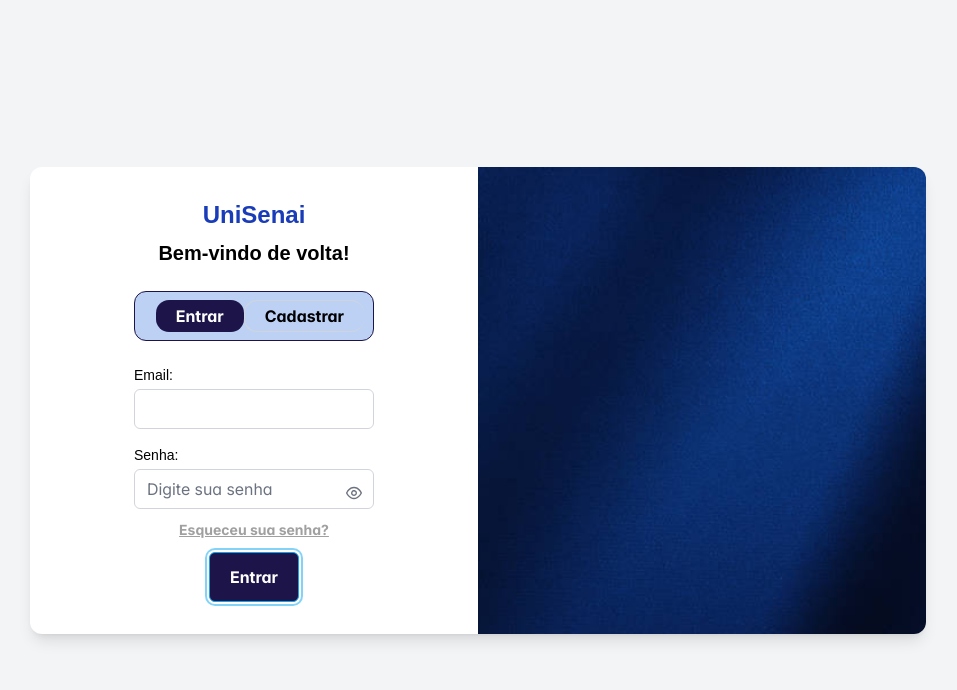
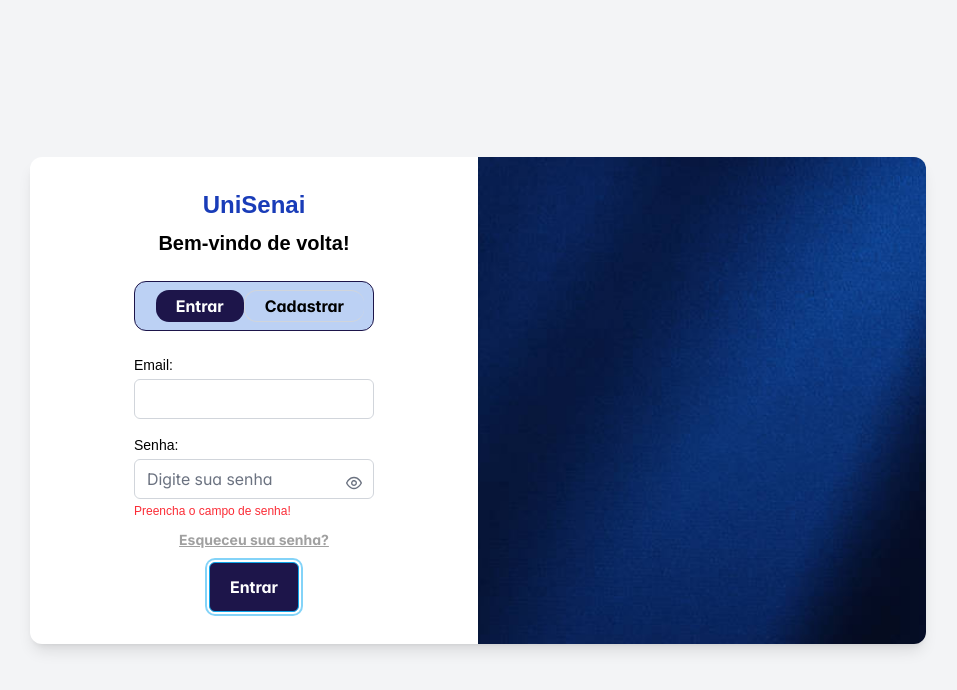
Before and after one commit to Plataforma-Digital-Senai/projeto-extensao, a Next.js app in the folder FrontEnd/: page /LoginPage in a window 1280 px wide. Both pictures are taken after a click on the button "Entrar". Shown: the top 690 px of the page, without its empty margins (162-1119 px from the left). Built offline with nearby package versions, Linux system fonts and the light colour scheme.

Commit message:
:lipstick: Interface styling

```diff
--- a/FrontEnd/src/app/LoginPage/page.tsx
+++ b/FrontEnd/src/app/LoginPage/page.tsx
@@ -12,15 +12,22 @@
 export default function StyledMaskDemo() {
     const [email, setEmail] = useState('');
     const [emailError, setEmailError] = useState('');
+    const [passwordError, setPasswordError] = useState('');
+
     const [senha, setSenha] = useState('');
     const toast = useRef(null);
+
     const showInfo = () => {
-    if (!validateEmail(email)) {
-        setEmailError("E-mail inválido");
-        return;
-    }
+        if (senha === ""){
+            setPasswordError("Preencha o campo de senha!");
+            return;
+        }
+        if (!validateEmail(email)) {
+            setEmailError("E-mail inválido");
+            return;
+        }
 
-    setEmailError("");
+        setEmailError("");
 };
 
     const validateEmail = (email: string) => {
@@ -78,9 +85,17 @@
                                 feedback={false}
                                 value={senha}
                                 onChange={(e) => setSenha(e.target.value)}
+                                onBlur={() => {
+                                    if (senha == "") {
+                                        setPasswordError("Preencha o campo de senha!");
+                                    } else {
+                                        setPasswordError("");
+                                    }
+                                }}
+                                className="w-60"
                                 placeholder="Digite sua senha"
-                                className="w-60"
                             />
+                            {passwordError && <span className="text-red-500 text-xs">{passwordError}</span>}
                         </div>
                     </form>
 
@@ -100,7 +115,7 @@
                     <div className="card flex justify-center mt-3">
                         <Toast ref={toast} />
                         <div className="flex flex-wrap gap-2">
-                            <Button label="Entrar" severity="info" className="custom-button" />
+                            <Button label="Entrar" severity="info" onClick={showInfo} className="custom-button" />
                         </div>
                     </div>
 
```
